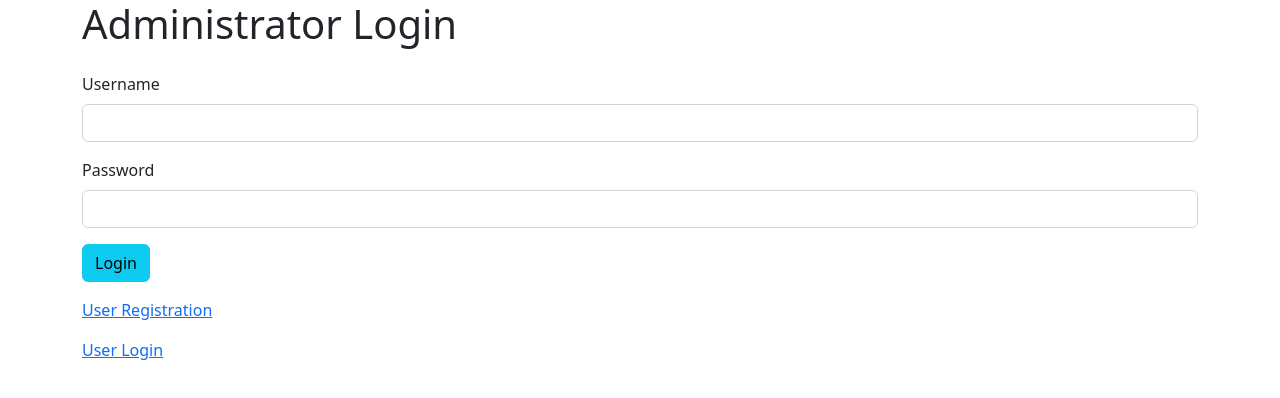
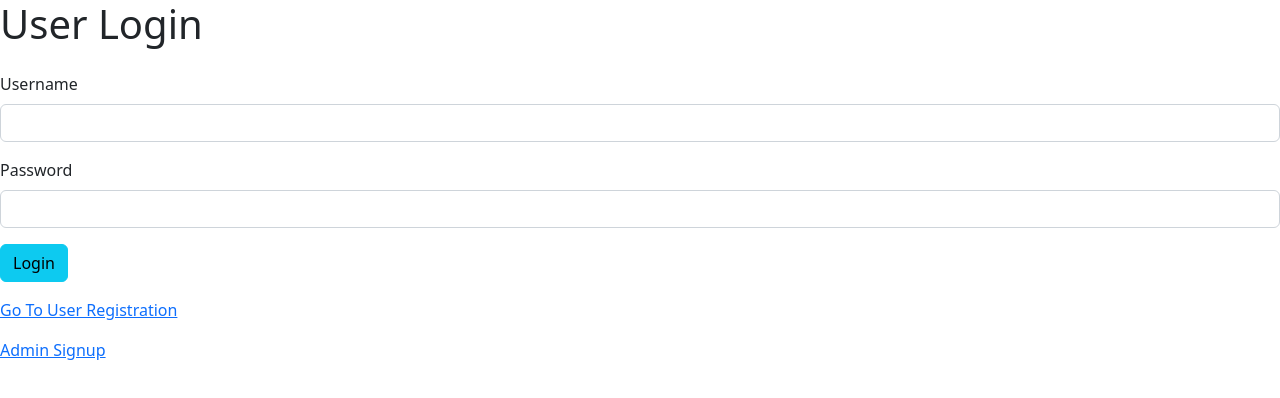
Before and after one commit to Asiyacm/New-Library-Angular-App, an Angular app: page / in a window 1280 px wide. Shown: the top 398 px of the page. Built offline with nearby package versions, Linux system fonts and the light colour scheme.

Commit message:
userLogin commit

```diff
--- a/src/app/app.component.html
+++ b/src/app/app.component.html
@@ -1,3 +1,3 @@
-<app-admin-login></app-admin-login>
+<app-user-login></app-user-login>
 
 <router-outlet></router-outlet>
--- a/src/app/app.module.ts
+++ b/src/app/app.module.ts
@@ -5,11 +5,13 @@ import { AppRoutingModule } from './app-routing.module';
 import { AppComponent } from './app.component';
 import { AdminLoginComponent } from './admin-login/admin-login.component';
 import { FormsModule } from '@angular/forms';
+import { UserLoginComponent } from './user-login/user-login.component';
 
 @NgModule({
   declarations: [
     AppComponent,
-    AdminLoginComponent
+    AdminLoginComponent,
+    UserLoginComponent
   ],
   imports: [
     BrowserModule,
--- /dev/null
+++ b/src/app/user-login/user-login.component.html
@@ -0,0 +1,47 @@
+<div class="row">
+    <div class="col col-12 col-sm-12 col-md-12 col-lg-12 col-xl-12 col-xxl-12">
+
+
+        <div class="row g-3">
+
+
+            <div class="col col-12 col-sm-12 col-md-12 col-lg-12 col-xl-12 col-xxl-12">
+
+                <h1>User Login</h1>
+
+            </div>
+            <div class="col col-12 col-sm-12 col-md-12 col-lg-12 col-xl-12 col-xxl-12">
+
+                <label for="" class="form-label">Username</label>
+                <input name="username" [(ngModel)]="username" type="text" class="form-control">
+
+            </div>
+            <div class="col col-12 col-sm-12 col-md-12 col-lg-12 col-xl-12 col-xxl-12">
+
+                <label for="" class="form-label">Password</label>
+                <input name="password" [(ngModel)]="password" type="password" name="" id="" class="form-control">
+
+            </div>
+            <div class="col col-12 col-sm-12 col-md-12 col-lg-12 col-xl-12 col-xxl-12">
+                <button (click)="userLogin()" class="btn btn-info">Login</button>
+            </div>
+
+            <div class="col col-12 col-sm-12 col-md-12 col-lg-12 col-xl-12 col-xxl-12">
+
+                <a routerLink="/signup">Go To User Registration</a>
+
+            </div>
+            <div class="col col-12 col-sm-12 col-md-12 col-lg-12 col-xl-12 col-xxl-12">
+
+                <a routerLink="">Admin Signup</a>
+
+            </div>
+
+
+        </div>
+
+
+
+
+</div>
+</div>
--- /dev/null
+++ b/src/app/user-login/user-login.component.ts
@@ -0,0 +1,23 @@
+import { Component } from '@angular/core';
+
+@Component({
+  selector: 'app-user-login',
+  templateUrl: './user-login.component.html',
+  styleUrls: ['./user-login.component.css']
+})
+export class UserLoginComponent {
+
+
+  username=""
+  password=""
+
+  userLogin=()=>
+  {
+    let user:any=
+    {"username":this.username,"password":this.password}
+       console.log(user)
+
+
+}
+
+}
```
Also changed, not shown: src/app/user-login/user-login.component.css (added).
